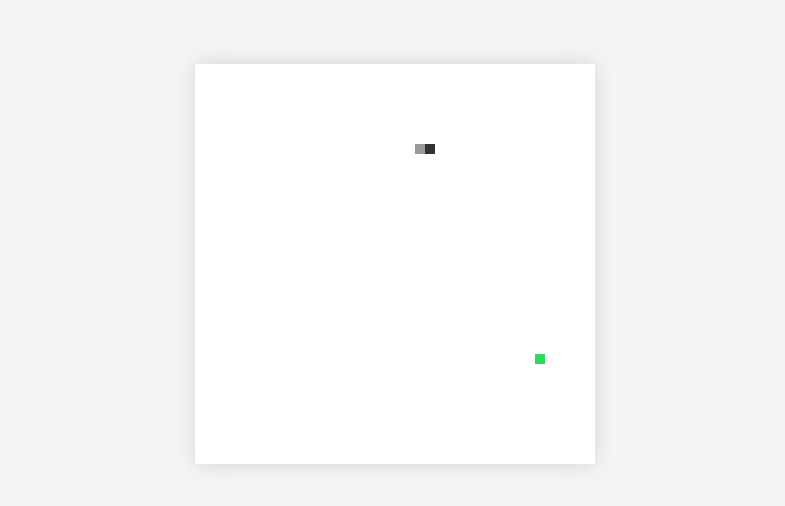
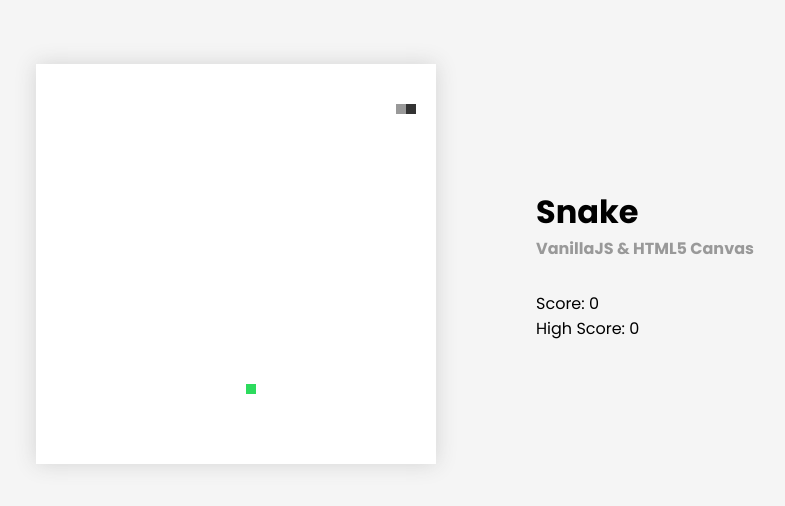
Before and after one commit to aunimhsn/js-snake, a website with bundled scripts: page app/index.html in a window 1280 px wide. Shown: the part 136-642 px from the top of the page, without its empty margins (245-1030 px from the left). Built offline with nearby package versions, Linux system fonts and the light colour scheme.

Commit message:
feat score and high-score management

```diff
--- a/app/css/app.css
+++ b/app/css/app.css
@@ -20,3 +20,17 @@ body {
 #snake {
     box-shadow: 0px 0px 20px lightgray;
 }
+
+.data {
+    margin-left: 100px;
+}
+
+h2 {
+    margin-bottom: 30px;
+    color: #999;
+    font-size: 16px;
+}
+
+h1, h2, .score, .high-score {
+    font-family: 'Poppins';
+}
--- a/app/index.html
+++ b/app/index.html
@@ -5,6 +5,8 @@
     <meta http-equiv="X-UA-Compatible" content="IE=edge">
     <meta name="viewport" content="width=device-width, initial-scale=1.0">
 
+    <link rel="preconnect" href="https://fonts.gstatic.com">
+    <link href="https://fonts.googleapis.com/css2?family=Poppins:wght@100;200;300;400;500;600;700;800;900&display=swap" rel="stylesheet">
     <link rel="stylesheet" href="css/app.css">
 
     <title>SnakeJS</title>
@@ -12,6 +14,16 @@
 <body>
     <main class="container">
         <canvas id="snake" width="400" height="400">Your browser does not support the HTML5 canvas tag.</canvas>
+        <div class="data">
+            <h1>Snake</h1>
+            <h2>VanillaJS & HTML5 Canvas</h2>
+            <p class="score">
+                Score: <span class="score-value">0</span>
+            </p>
+            <p class="high-score">
+                High Score: <span class="high-score-value">0</span>
+            </p>
+        </div>
     </main>
 
     <script src="dist/main.js"></script>
--- a/app/src/Game.js
+++ b/app/src/Game.js
@@ -8,6 +8,9 @@ export class Game {
     constructor() {
         // Canvas
         this._Draw = new Draw(document.getElementById('snake'));
+
+        // Score
+        this._Score = 0;
 
         // Background
         this._Draw.DrawRectangle(this._Draw.Background())
@@ -26,6 +29,9 @@ export class Game {
     }
 
     Restart() {
+        // Score
+        this._Score = 0;
+
         // Background
         this._Draw.DrawRectangle(this._Draw.Background())
 
@@ -44,15 +50,27 @@ export class Game {
 
     Game() {
         this._Snake.Move(this._Control.GetCurrentDirection());
-        this._Snake.Eat(this._Candy, this._Control.GetCurrentDirection());
+
+        if(this._Snake.Eat(this._Candy, this._Control.GetCurrentDirection())) {
+            this._Score++;
+        }
 
         // Lose conditions...
         if (this._Snake.HitTail()
          || this._Snake.HitCanvasBorder()) {
+
+            // Saving high-score
+            if ((window.localStorage.getItem('highScore') === null)
+              || this._Score > window.localStorage.getItem('highScore')) {
+                window.localStorage.setItem('highScore', this._Score);
+            }
+
             this.Restart();
         }
+
+        document.querySelector('.score-value').innerHTML = this._Score;
+        document.querySelector('.high-score-value').innerHTML = window.localStorage.getItem('highScore');
+
     }
 
-
-
 }
--- a/app/src/Snake.js
+++ b/app/src/Snake.js
@@ -94,7 +94,11 @@ export class Snake {
 
             candy.ResetCandyPosition();
             this._Draw.DrawRectangle(candy.DrawConfig());
+
+            return true;
         }
+
+        return false;
     }
 
     /**
```
Also changed, not shown: app/src/Collision.js (deleted, +0 -11 lines), app/dist/main.js.
